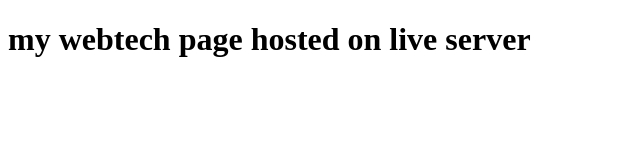
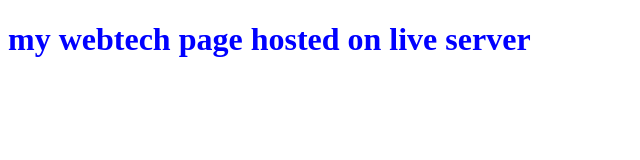
Before and after one commit to Hiragondsneha/webtech-A4, a plain HTML site: page index.html in a window 1280 px wide. Shown: the whole page, without its empty margins (0-640 px from the left). Drawn offline with Linux system fonts and the light colour scheme.

Commit message:
Update index.html

```diff
--- a/index.html
+++ b/index.html
@@ -6,6 +6,6 @@
     <title>Document</title>
 </head>
 <body>
-    <h1>my webtech page hosted on live server</h1>
+    <h1 style="color: blue;">my webtech page hosted on live server</h1>
 </body>
 </html>
```
